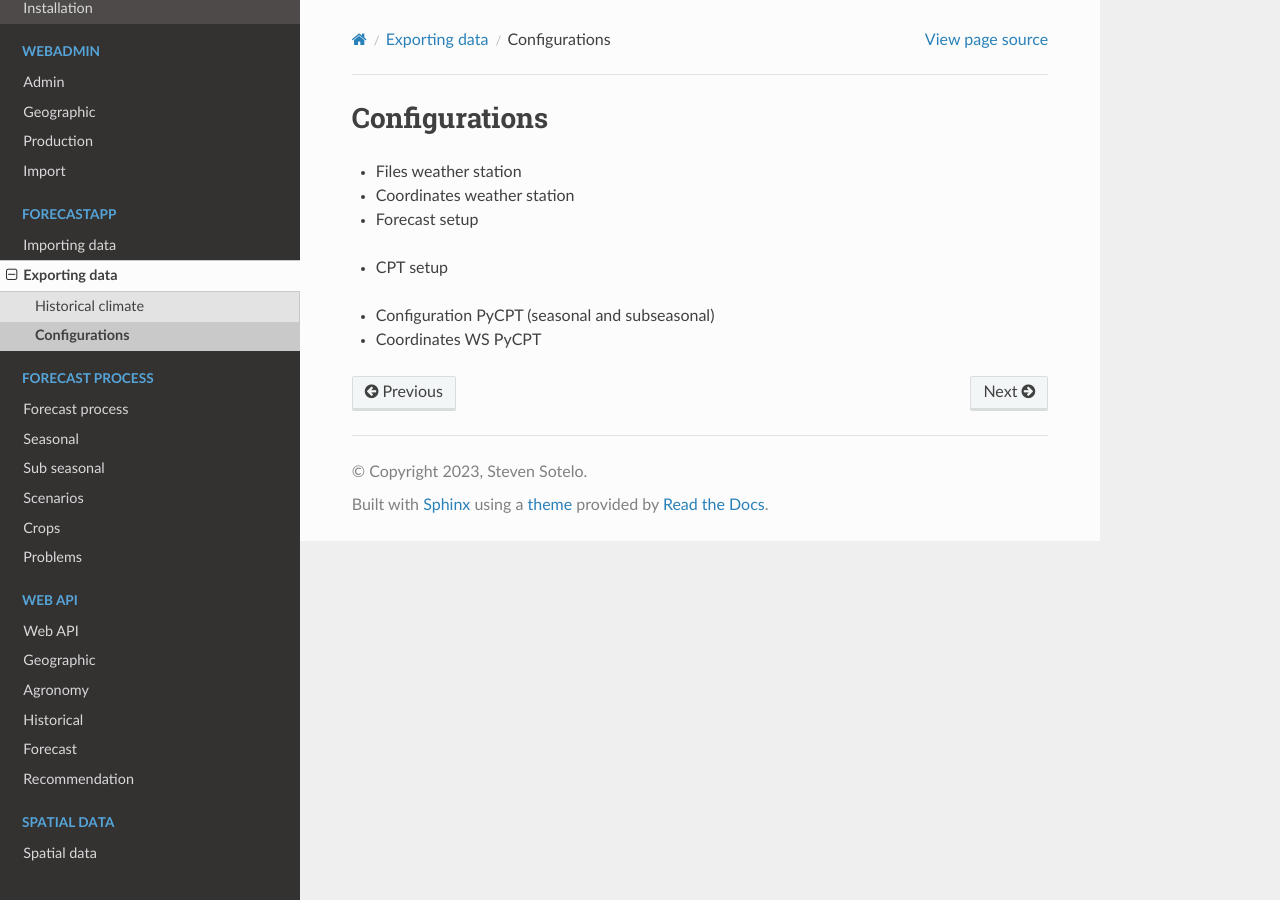
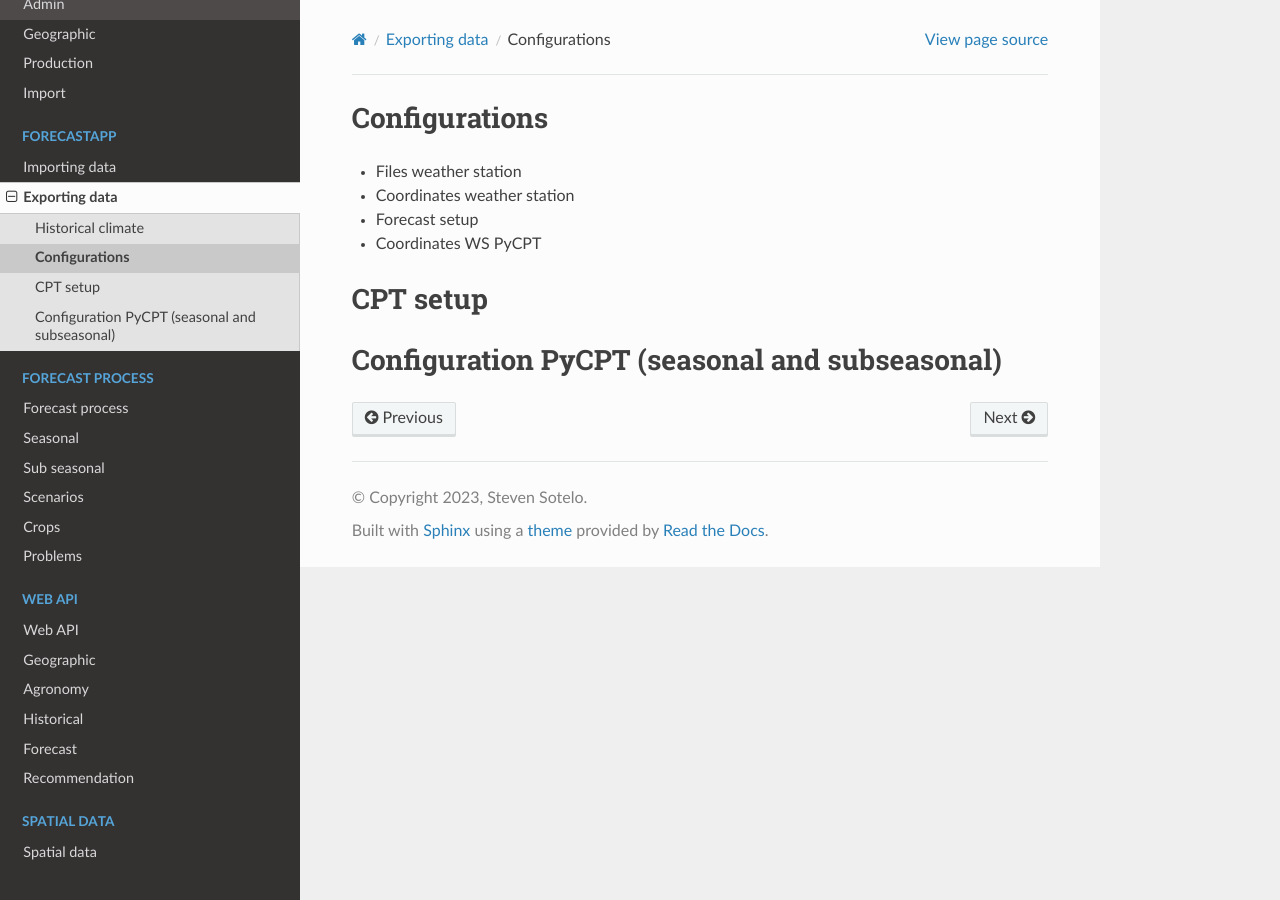
Before and after one commit to stevensotelo/aclimate_docs, a Sphinx documentation site: the page built from docs/source/06-export-conf.rst, in a window 1280 px wide. Built offline with Sphinx 7.4.7 and the Read the Docs theme 2.0.0, drawn with Linux system fonts in a browser that asks for light colours.

Commit message:
solved errors

```diff
--- a/docs/source/06-export-conf.rst
+++ b/docs/source/06-export-conf.rst
@@ -4,8 +4,17 @@ Configurations
 * Files weather station
 * Coordinates weather station
 * Forecast setup
+* Coordinates WS PyCPT
+
 .. _CPT setup:
-* CPT setup
+
+CPT setup
+=========
+
+
+
+
 .. _Configuration PyCPT:
-* Configuration PyCPT (seasonal and subseasonal)
-* Coordinates WS PyCPT
+
+Configuration PyCPT (seasonal and subseasonal)
+==============================================
```
